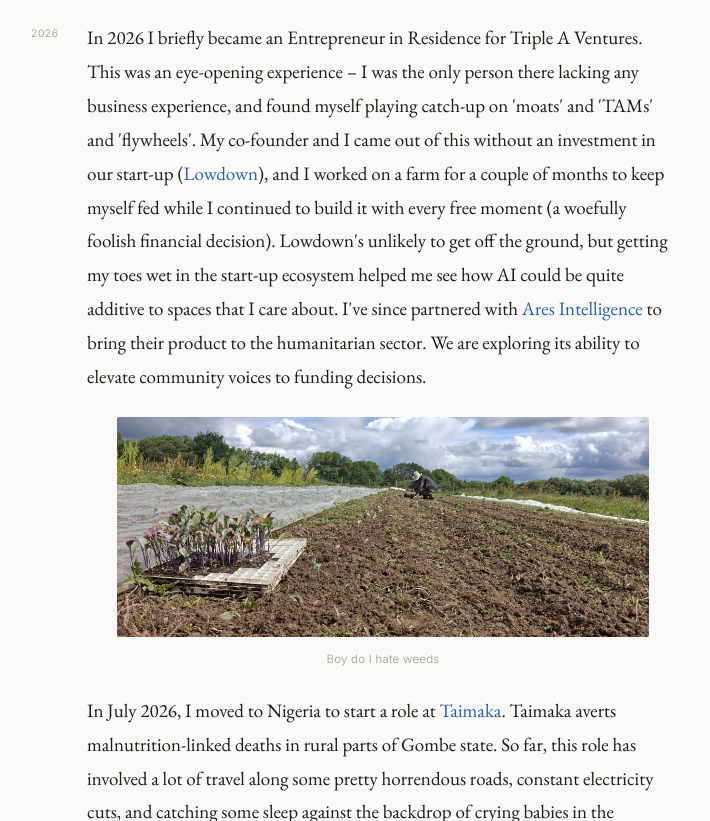
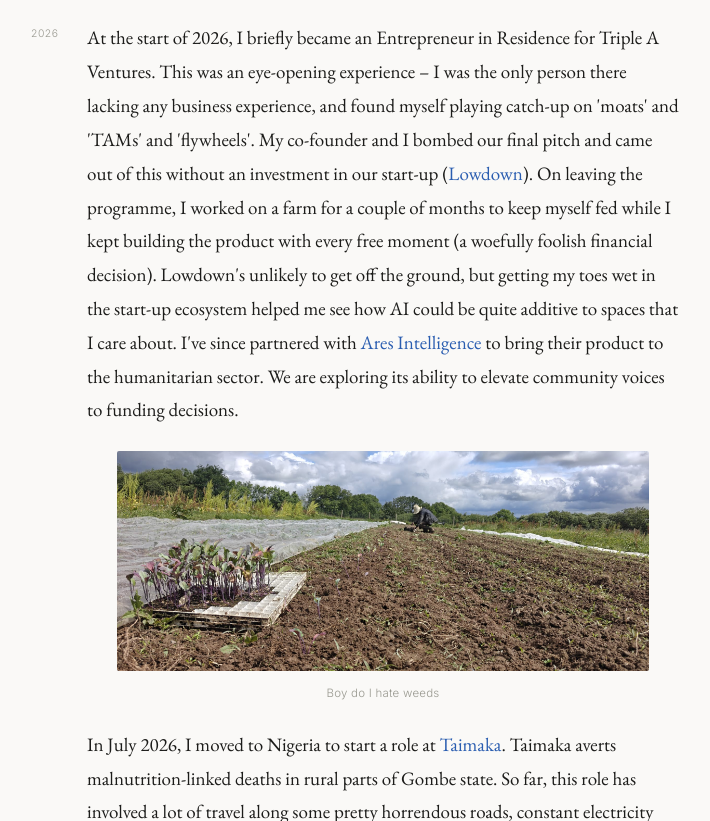
Before and after one commit to freebonacci/about, a plain HTML site: page journey.html in a window 1280 px wide. Shown: the part 5159-5980 px from the top of the page, without its empty margins (257-967 px from the left). Drawn offline with nearby package versions, Linux system fonts and the light colour scheme.

Commit message:
Tweak 2026 paragraph wording on journey page
Co-Authored-By: Claude Opus 5.5 <noreply@anthropic.com>

```diff
--- a/journey.html
+++ b/journey.html
@@ -230,7 +230,7 @@
 
   <img class="journey-photo" src="card_game.jpg" alt="100% Disagree card game" />
 
-  <p class="year-para"><span class="year-marker">2026</span>In 2026 I briefly became an Entrepreneur in Residence for Triple A Ventures. This was an eye-opening experience – I was the only person there lacking any business experience, and found myself playing catch-up on 'moats' and 'TAMs' and 'flywheels'. My co-founder and I came out of this without an investment in our start-up (<a href="https://yourlowdown.com" target="_blank">Lowdown</a>), and I worked on a farm for a couple of months to keep myself fed while I continued to build it with every free moment (a woefully foolish financial decision). Lowdown's unlikely to get off the ground, but getting my toes wet in the start-up ecosystem helped me see how AI could be quite additive to spaces that I care about. I've since partnered with <a href="https://aresintelligence.ai/" target="_blank">Ares Intelligence</a> to bring their product to the humanitarian sector. We are exploring its ability to elevate community voices to funding decisions.</p>
+  <p class="year-para"><span class="year-marker">2026</span>At the start of 2026, I briefly became an Entrepreneur in Residence for Triple A Ventures. This was an eye-opening experience – I was the only person there lacking any business experience, and found myself playing catch-up on 'moats' and 'TAMs' and 'flywheels'. My co-founder and I bombed our final pitch and came out of this without an investment in our start-up (<a href="https://yourlowdown.com" target="_blank">Lowdown</a>). On leaving the programme, I worked on a farm for a couple of months to keep myself fed while I kept building the product with every free moment (a woefully foolish financial decision). Lowdown's unlikely to get off the ground, but getting my toes wet in the start-up ecosystem helped me see how AI could be quite additive to spaces that I care about. I've since partnered with <a href="https://aresintelligence.ai/" target="_blank">Ares Intelligence</a> to bring their product to the humanitarian sector. We are exploring its ability to elevate community voices to funding decisions.</p>
 
   <img class="journey-photo" src="farm-2.jpeg" alt="Working as a farm-hand in South West England" />
   <p class="caption">Boy do I hate weeds</p>
```
